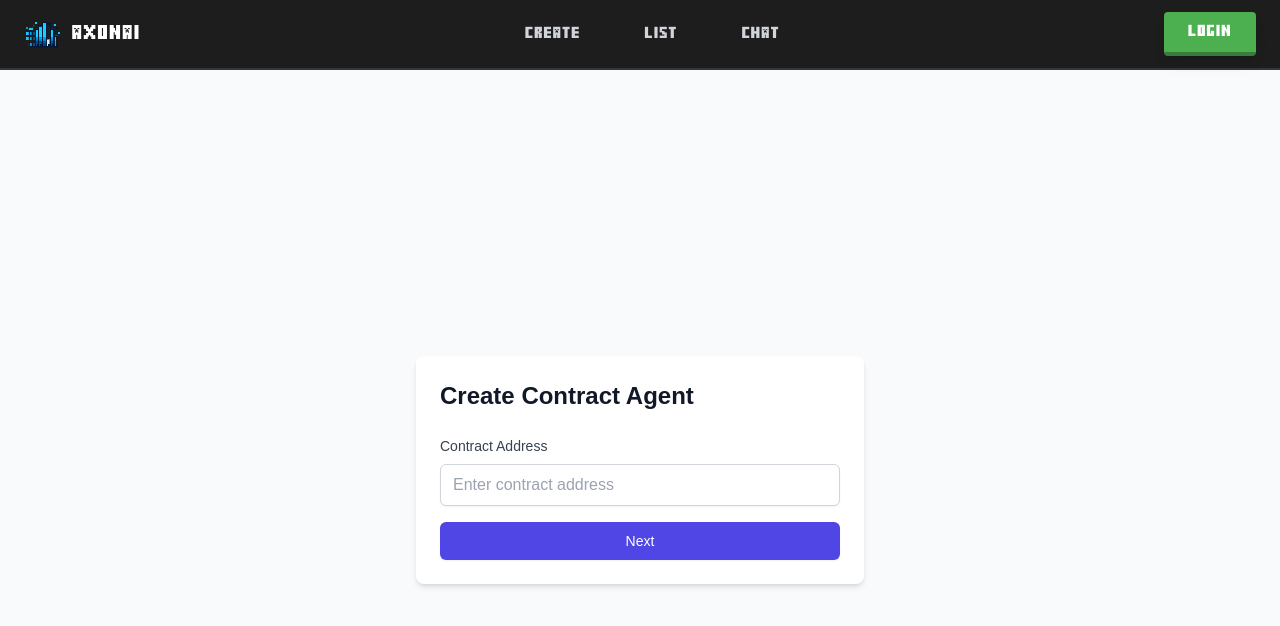
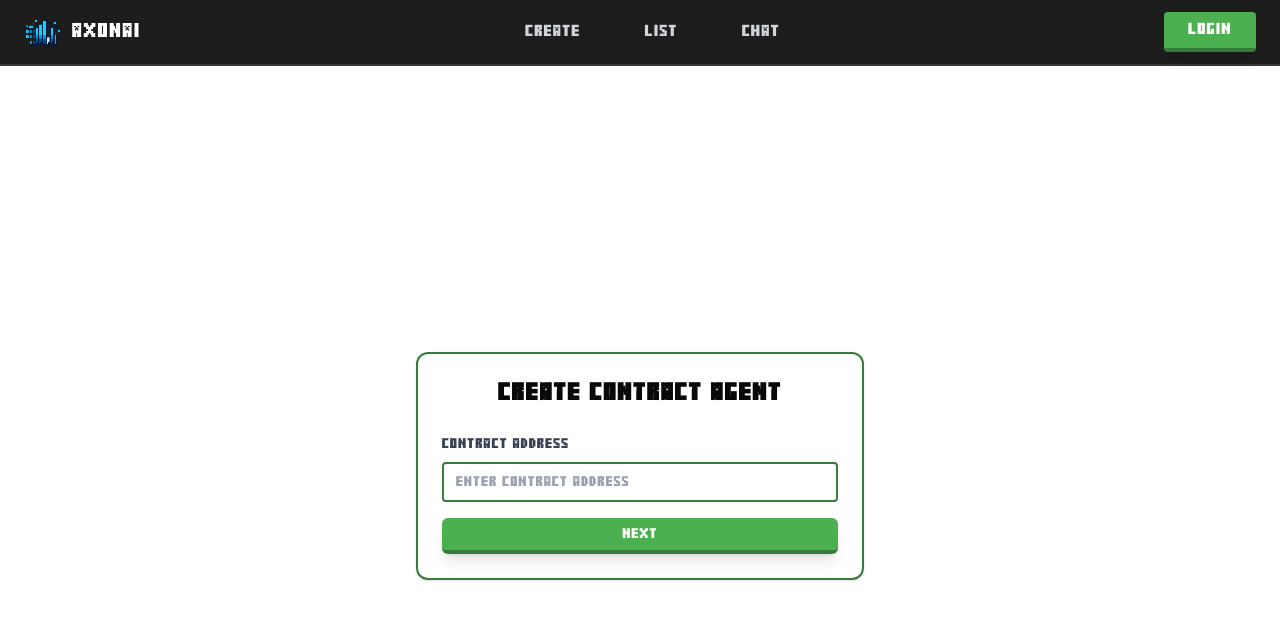
Before and after one commit to 0xhardman/axonai, a Next.js app: page /contract-agent in a window 1280 px wide. Shown: the top 626 px of the page. Built offline with nearby package versions, Linux system fonts and the light colour scheme.

Commit message:
fix create

```diff
--- a/app/contract-agent/page.tsx
+++ b/app/contract-agent/page.tsx
@@ -2,7 +2,8 @@
 
 import { useState } from 'react';
 import { useRouter } from 'next/navigation';
-import { Scene } from "@/components/Scene";
+import { Button } from "@/components/ui/button";
+import { Card, CardHeader, CardTitle, CardContent } from "@/components/ui/card";
 
 interface ContractInfo {
   name: string;
@@ -21,20 +22,17 @@ export default function ContractAgentPage() {
     setError('');
 
     try {
-      // TODO: Replace with actual API endpoint
-      const response = await fetch('/api/contract-info', {
-        method: 'POST',
-        headers: {
-          'Content-Type': 'application/json',
-        },
-        body: JSON.stringify({ address: contractAddress }),
-      });
+      // Mock response
+      await new Promise(resolve => setTimeout(resolve, 1000)); // 模拟网络延迟
 
-      if (!response.ok) {
-        throw new Error('Failed to fetch contract information');
+      if (!contractAddress.startsWith('0x') || contractAddress.length !== 42) {
+        throw new Error('Invalid contract address format');
       }
 
-      const contractInfo: ContractInfo = await response.json();
+      const contractInfo: ContractInfo = {
+        name: "Sample Contract",
+        skillDescription: "This is a sample smart contract with basic functionality."
+      };
 
       // Navigate to edit page with contract info
       router.push(`/contract-agent/edit?address=${contractAddress}&name=${encodeURIComponent(contractInfo.name)}&description=${encodeURIComponent(contractInfo.skillDescription)}`);
@@ -46,14 +44,16 @@ export default function ContractAgentPage() {
   };
 
   return (
-    <div className="min-h-screen bg-gray-50 flex flex-col">
-      <div className="flex-1 flex items-center justify-center gap-8 py-8">
-        <div className="w-full max-w-md bg-white rounded-lg shadow-md p-6">
-          <h1 className="text-2xl font-bold text-gray-900 mb-6">Create Contract Agent</h1>
-
-          <form onSubmit={handleSubmit}>
-            <div className="mb-4">
-              <label htmlFor="contractAddress" className="block text-sm font-medium text-gray-700 mb-2">
+    <div className="min-h-screen flex flex-col">
+      <div className="flex-1 flex items-center justify-center py-8">
+        <Card className="w-full max-w-md border-2 border-[#367d39] bg-white">
+          <CardHeader>
+            <CardTitle className="text-2xl font-minecraft text-center">Create Contract Agent</CardTitle>
+          </CardHeader>
+          <CardContent>
+            <form onSubmit={handleSubmit} className="space-y-4">
+              <div>
+                <label htmlFor="contractAddress" className="block text-sm font-minecraft text-gray-700 mb-2">
                   Contract Address
                 </label>
                 <input
@@ -61,28 +61,29 @@ export default function ContractAgentPage() {
                   id="contractAddress"
                   value={contractAddress}
                   onChange={(e) => setContractAddress(e.target.value)}
-                className="w-full px-3 py-2 border border-gray-300 rounded-md shadow-sm focus:outline-none focus:ring-indigo-500 focus:border-indigo-500"
+                  className="w-full px-3 py-2 border-2 border-[#367d39] rounded shadow-sm focus:outline-none focus:ring-2 focus:ring-[#4CAF50] font-minecraft text-sm"
                   placeholder="Enter contract address"
                   required
                 />
               </div>
 
               {error && (
-              <div className="mb-4 text-red-500 text-sm">
+                <div className="text-red-500 text-sm font-minecraft">
                   {error}
                 </div>
               )}
 
-            <button
+              <Button
                 type="submit"
                 disabled={loading}
-              className={`w-full flex justify-center py-2 px-4 border border-transparent rounded-md shadow-sm text-sm font-medium text-white bg-indigo-600 hover:bg-indigo-700 focus:outline-none focus:ring-2 focus:ring-offset-2 focus:ring-indigo-500 ${loading ? 'opacity-50 cursor-not-allowed' : ''
-                }`}
+                variant="minecraft"
+                className="w-full"
               >
                 {loading ? 'Loading...' : 'Next'}
-            </button>
+              </Button>
             </form>
-        </div>
+          </CardContent>
+        </Card>
       </div>
     </div>
   );
--- a/components/MinecraftNav.tsx
+++ b/components/MinecraftNav.tsx
@@ -40,7 +40,7 @@ export function MinecraftNav() {
         </div>
 
         {/* Login Button */}
-        <button className="bg-[#4CAF50] hover:bg-[#45a049] text-white font-minecraft px-6 py-2 rounded shadow-lg hover:shadow-xl transition-all transform hover:-translate-y-0.5 border-b-4 border-[#367d39] hover:border-[#2d682f] active:border-b-0 active:translate-y-0.5">
+        <button className="h-10 flex items-center justify-center bg-[#4CAF50] hover:bg-[#45a049] text-white font-minecraft px-6 rounded shadow-lg hover:shadow-xl transition-all transform hover:-translate-y-0.5 border-b-4 border-[#367d39] hover:border-[#2d682f] active:border-b-0 active:translate-y-0.5">
           Login
         </button>
       </div>
--- a/components/ui/button.tsx
+++ b/components/ui/button.tsx
@@ -19,6 +19,7 @@ const buttonVariants = cva(
           "bg-secondary text-secondary-foreground shadow-sm hover:bg-secondary/80",
         ghost: "hover:bg-accent hover:text-accent-foreground",
         link: "text-primary underline-offset-4 hover:underline",
+        minecraft: "bg-[#4CAF50] hover:bg-[#45a049] text-white font-minecraft shadow-lg hover:shadow-xl transition-all transform hover:-translate-y-0.5 border-b-4 border-[#367d39] hover:border-[#2d682f] active:border-b-0 active:translate-y-0.5",
       },
       size: {
         default: "h-9 px-4 py-2",
--- /dev/null
+++ b/components/ui/card.tsx
@@ -0,0 +1,76 @@
+import * as React from "react"
+
+import { cn } from "@/lib/utils"
+
+const Card = React.forwardRef<
+  HTMLDivElement,
+  React.HTMLAttributes<HTMLDivElement>
+>(({ className, ...props }, ref) => (
+  <div
+    ref={ref}
+    className={cn(
+      "rounded-xl border bg-card text-card-foreground shadow",
+      className
+    )}
+    {...props}
+  />
+))
+Card.displayName = "Card"
+
+const CardHeader = React.forwardRef<
+  HTMLDivElement,
+  React.HTMLAttributes<HTMLDivElement>
+>(({ className, ...props }, ref) => (
+  <div
+    ref={ref}
+    className={cn("flex flex-col space-y-1.5 p-6", className)}
+    {...props}
+  />
+))
+CardHeader.displayName = "CardHeader"
+
+const CardTitle = React.forwardRef<
+  HTMLDivElement,
+  React.HTMLAttributes<HTMLDivElement>
+>(({ className, ...props }, ref) => (
+  <div
+    ref={ref}
+    className={cn("font-semibold leading-none tracking-tight", className)}
+    {...props}
+  />
+))
+CardTitle.displayName = "CardTitle"
+
+const CardDescription = React.forwardRef<
+  HTMLDivElement,
+  React.HTMLAttributes<HTMLDivElement>
+>(({ className, ...props }, ref) => (
+  <div
+    ref={ref}
+    className={cn("text-sm text-muted-foreground", className)}
+    {...props}
+  />
+))
+CardDescription.displayName = "CardDescription"
+
+const CardContent = React.forwardRef<
+  HTMLDivElement,
+  React.HTMLAttributes<HTMLDivElement>
+>(({ className, ...props }, ref) => (
+  <div ref={ref} className={cn("p-6 pt-0", className)} {...props} />
+))
+CardContent.displayName = "CardContent"
+
+const CardFooter = React.forwardRef<
+  HTMLDivElement,
+  React.HTMLAttributes<HTMLDivElement>
+>(({ className, ...props }, ref) => (
+  <div
+    ref={ref}
+    className={cn("flex items-center p-6 pt-0", className)}
+    {...props}
+  />
+))
+CardFooter.displayName = "CardFooter"
+
+export { Card, CardHeader, CardFooter, CardTitle, CardDescription, CardContent }
```
Lines whose indentation alone changed are shown as unchanged.
